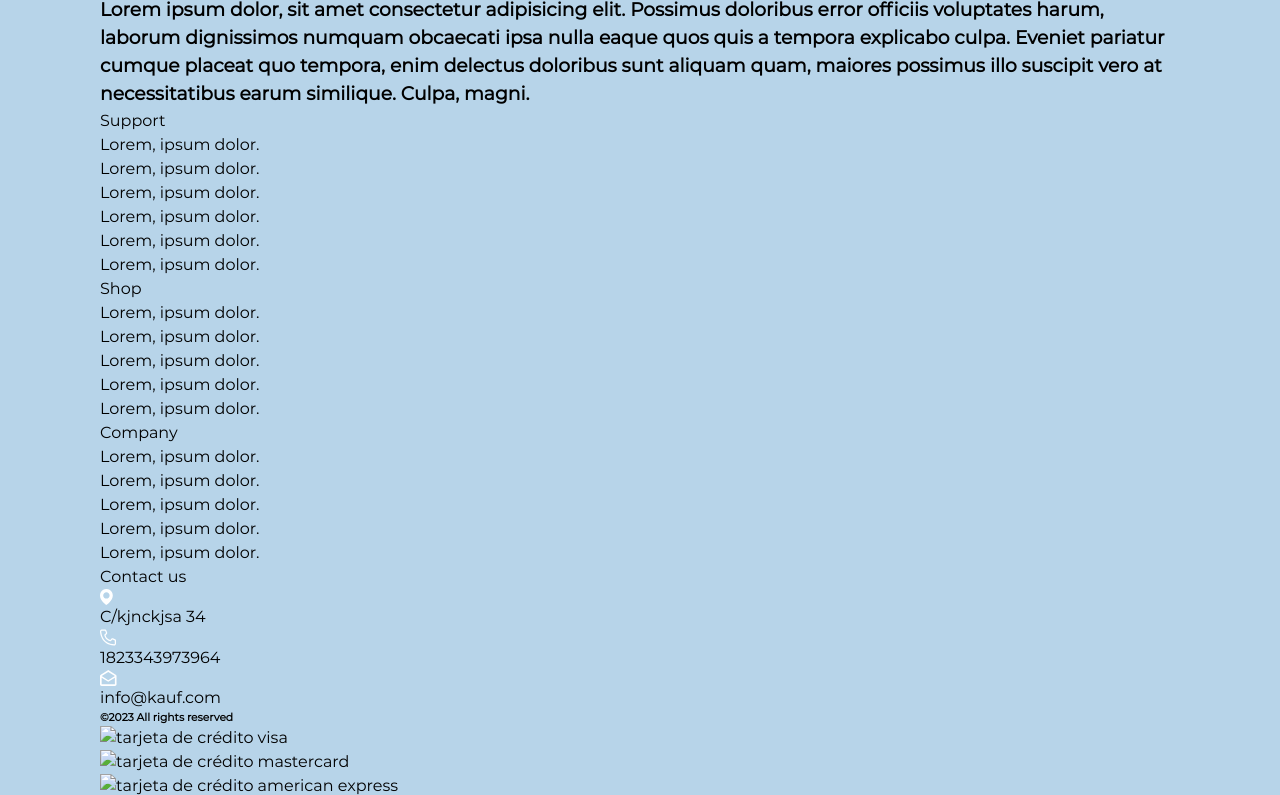
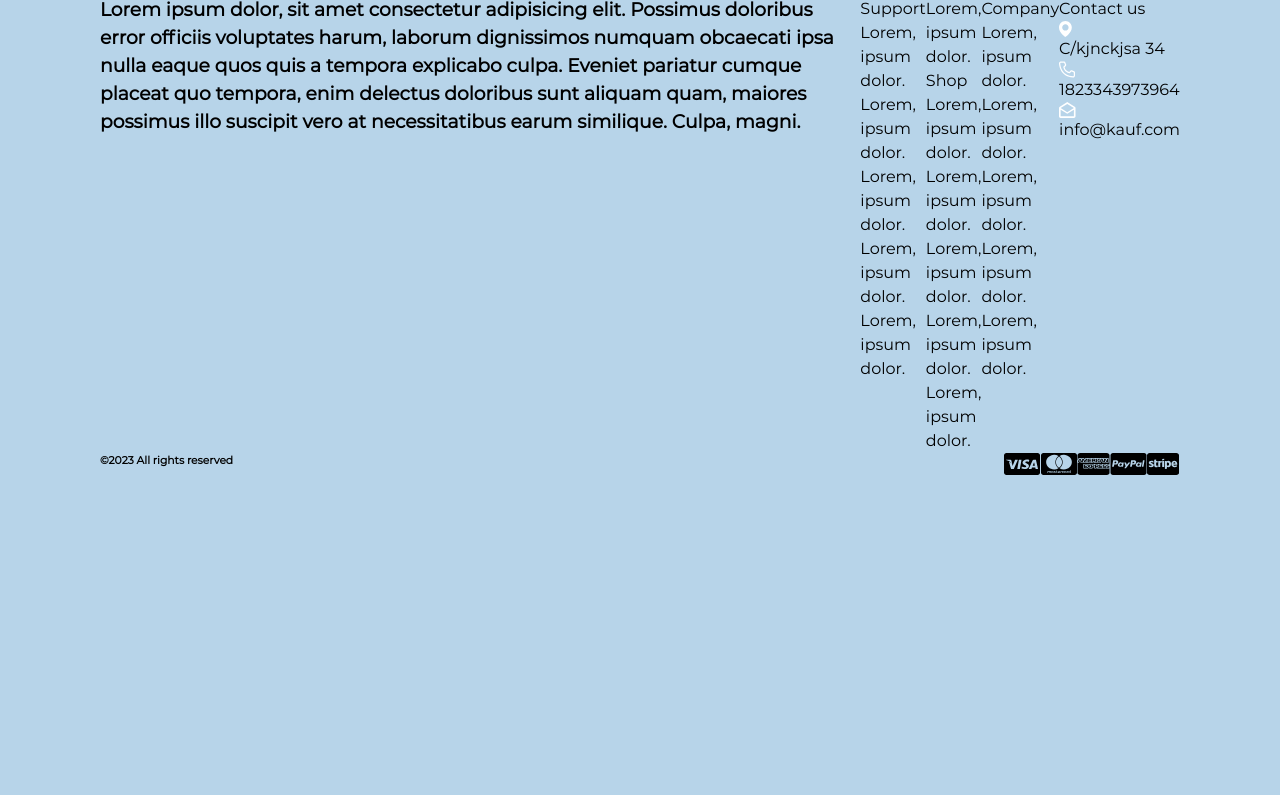
Before and after one commit to Aliad24/luis_mallorca, a plain HTML site: page index.html in a window 1280 px wide. Shown: the part 426-1221 px from the top of the page. After the commit the page ends 951 px from the top, so only its background shows below. Drawn offline with Linux system fonts and the light colour scheme; a script that the page names is missing.

Commit message:
Iconos nuevos agregados, modificados y anexados a la carpeta

```diff
--- a/css/style.css
+++ b/css/style.css
@@ -140,3 +140,17 @@ main {
   display: flex;
 
 }
+
+.footerDescription{
+  display: flex;
+}
+
+.copyright{
+  display: flex;
+  justify-content: space-between;
+}
+
+.copyright__tarjetas{
+  display: flex;
+  flex-direction: row;
+}
--- a/index.html
+++ b/index.html
@@ -140,12 +140,12 @@
           <h6 class="copyright__copy">
             &copy;2023 All rights reserved
           </h6>
-          <picture class="copyright__tarjertas">
-            <img src="img/desktop/" alt="tarjeta de crédito visa" class="tarjetas__visa">
-            <img src="img/desktop/" alt="tarjeta de crédito mastercard" class="tarjetas__mastercard">
-            <img src="img/desktop/" alt="tarjeta de crédito american express" class="tarjetas__american">
-            <img src="img/desktop/" alt="tarjeta de crédito paypal" class="tarjetas__paypal">
-            <img src="img/desktop/" alt="tarjeta de crédito stripe" class="tarjetas__stripe">
+          <picture class="copyright__tarjetas">
+            <img src="svg/visa.svg" alt="tarjeta de crédito visa" class="tarjetas__visa">
+            <img src="svg/masterCard.svg" alt="tarjeta de crédito mastercard" class="tarjetas__mastercard">
+            <img src="svg/americanExpress.svg" alt="tarjeta de crédito american express" class="tarjetas__american">
+            <img src="svg/paypal.svg" alt="tarjeta de crédito paypal" class="tarjetas__paypal">
+            <img src="svg/stripe.svg" alt="tarjeta de crédito stripe" class="tarjetas__stripe">
           </picture>
         </section>
       </footer>
```
Also changed, not shown: svg/americanExpress.svg (added), svg/masterCard.svg (added), svg/paypal.svg (added), svg/stripe.svg (added), svg/visa.svg (added).
